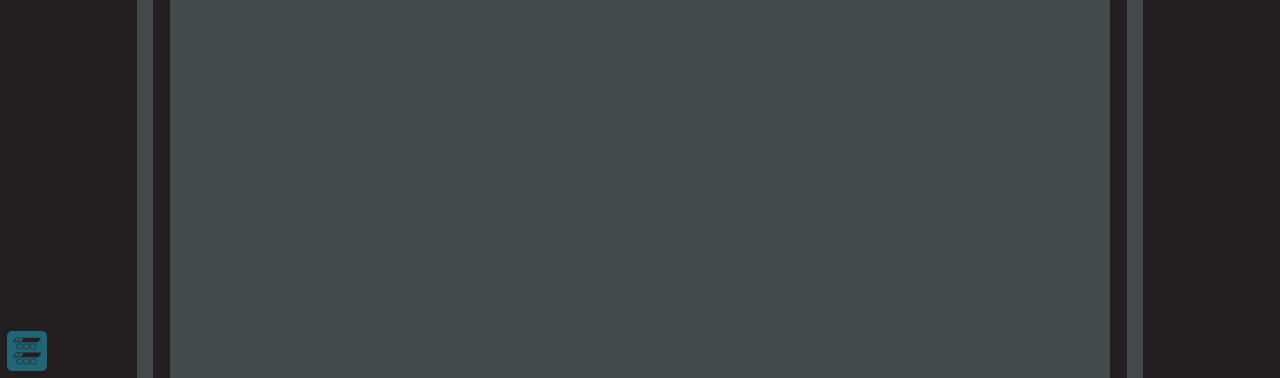
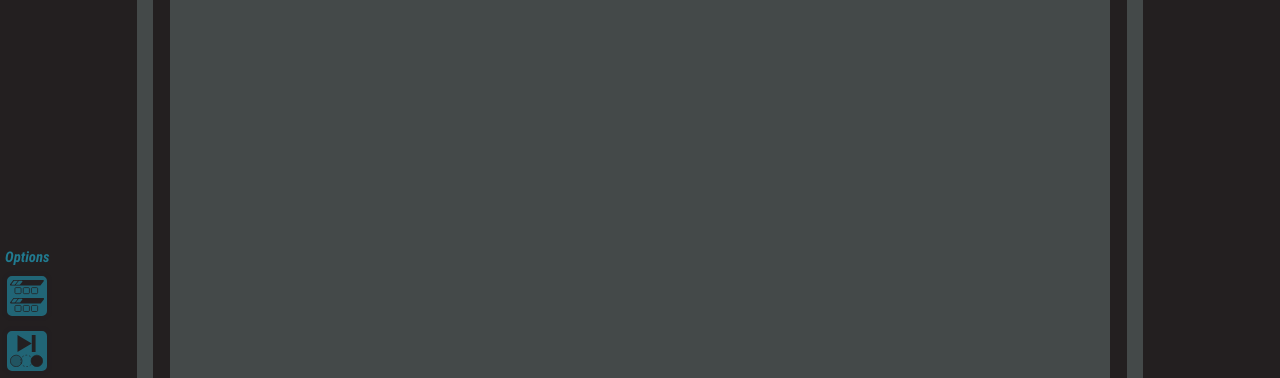
Before and after one commit to zuchr/zuchr.github.io, a plain HTML site: page main/index.html in a window 1280 px wide. Shown: the part 422-800 px from the top of the page. Drawn offline with nearby package versions, Linux system fonts and the light colour scheme; no server answers.

Commit message:
Added reduced motion, plus a standalone toggle

```diff
--- a/main/index.html
+++ b/main/index.html
@@ -86,20 +86,20 @@
 		position: relative;
 		display: block;
 		padding: 0 30px;
-		margin-bottom: 10px;
+		/*margin-bottom: 10px;*/
 		width: calc(90% - 60px);
 		font-family: 'RobotoCBI';
-		color: var(--davys-gray);
+		color: hsl(180deg 4% 34%);
 		font-size: 42px;
 	}
 
 	.yearlydivider:before {
 		content: '';
 		position: absolute;
-		top: 0;
+		top: 10%;
 		left: 0;
 		width: 100%;
-		height: 100%;
+		height: 80%;
 		background-color: var(--raisin-black);
 		transform-origin: 0 50%;
 		transform: skew(-45deg);
@@ -111,27 +111,40 @@
 		bottom: 2px;
 		left: 2px;
 		display: flex;
+		flex-direction: column;
 		gap: 5px;
+		user-select: none;
 	}
 
 	#controlbuttons > button {
 		width: 50px;
 		height: 50px;
-		background-size: 70% 70%;
+		/*background-size: 70% 70%;
 		background-repeat: no-repeat;
-		background-position: center;
+		background-position: center;*/
 		cursor: pointer;
 		border: solid var(--raisin-black) 5px;
 		border-radius: 10px;
 		background-color: var(--pacific-blue);
 		opacity: 50%;
+
+		display: flex;
+		align-items: center;
+		justify-content: flex-start;
+
+		padding: 0 3px;
+		gap: 5px;
+		overflow: hidden;
+		transition: width 0.2s, border-radius 0s .1s;
 	}
 
-	#controlbuttons > button:hover, #controlbuttons > button:focus { filter: brightness(1.1); opacity: 100%; }
+	#controlbuttons > button:hover, #controlbuttons > button:focus { filter: brightness(1.1); opacity: 100%; width: 150px; border-radius: 20px 50px 50px 20px; }
 
 	#controlbuttons > button:active { filter: brightness(0.9); opacity: 100%; }
 
-	#optionbtn1 { background-image: url(../homesvg/settings_yearly.svg); }
+	#controlbuttons img { height: 80%; }
+
+	#controlbuttons h2 { font-size: 11pt; text-align: left; min-width: 100px; margin: 0; }
 
 </style>
 </head>
@@ -228,7 +241,16 @@
 </div>
 
 <div id="controlbuttons">
-	<button id="optionbtn1" onclick="changesetting(1)" title="Toggle yearly dividers" alt="Toggle yearly dividers"></button>
+	<h2 style="color: var(--pacific-blue); margin-left: 3px; opacity: .65;">Options</h2>
+
+	<button id="optionbtn1" onclick="changesetting(1)" title="Toggle yearly dividers">
+		<img src="../homesvg/settings_yearly.svg" alt="Yearly divider icon">
+		<h2>Toggle yearly dividers</h2>
+	</button>
+	<button id="optionbtn2" onclick="changesetting(2)" title="Toggle reduced motion">
+		<img src="../homesvg/settings_reducedmotion2.svg" alt="Reduced motion icon">
+		<h2>Toggle reduced motion</h2>
+	</button>
 	<!--button id="optionbtn2" onclick="changesetting(2)" title="Toggle yearly dividers" alt="Toggle yearly dividers"></button>
 	<button id="optionbtn3" onclick="changesetting(3)" title="Toggle yearly dividers" alt="Toggle yearly dividers"></button-->
 </div>
@@ -305,25 +327,28 @@ function changesetting(value) {
 	//Gets the button but the last digit of the value, ignoring "-".
 	let button = document.getElementById("optionbtn" + value.toString().slice(-1));
 
-	//Option 1 - Yearly dividers:
-	if (value == 1) {
+	//Option 1 - Yearly dividers.
+	//Changes inline style.
+	if (value == 1) { //Hides dividers:
 		document.styleSheets[2].cssRules[9].style.display = "none";
 	}
-	else if (value == -1) {
+	else if (value == -1) { //Reshows dividers:
 		document.styleSheets[2].cssRules[9].style.display = "block";
 	}
-	//Option 2 - NULL:
-	else if (value == 2) {
+	//Option 2 - Reduce motion.
+	//Changes universal media rule.
+	else if (value == 2) { //Changes the media rule to always be active:
+		document.styleSheets[1].cssRules[4].conditionText = "(max-width: 100000px)";
+	}
+	else if (value == -2) { //Changes the media rule back to normal:
+		document.styleSheets[1].cssRules[4].conditionText = "(prefers-reduced-motion: reduce)";
+	}
 
-	}
-	else if (value == -2) {
-
-	}
 
 	//Positive/negative dependant changes:
 	if (value > 0) {
 		//button.style.backgroundColor = "var(--emerald-green)";
-		button.style.opacity = "0.75";
+		button.style.opacity = "0.85";
 	}
 	else {
 		//button.style.backgroundColor = "";
--- a/universal.css
+++ b/universal.css
@@ -33,6 +33,14 @@ var(--accessibility-color)
 @font-face {
 	font-family: RobotoCBI;
 	src: url(./fonts/RobotoCondensed-BoldItalic.ttf);
+}
+
+/* Accessibility: */
+@media (prefers-reduced-motion: reduce) {
+    * {
+        animation-duration: 0s !important;
+        transition-duration: 0s !important;
+    }
 }
 
 /* Links: */
```
Also changed, not shown: homesvg/settings_reducedmotion.svg (added), homesvg/settings_reducedmotion2.svg (added).
